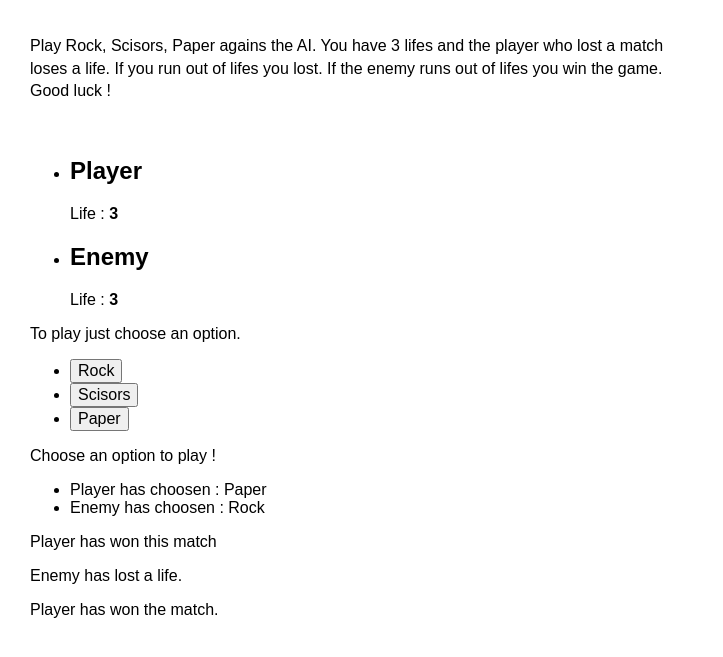
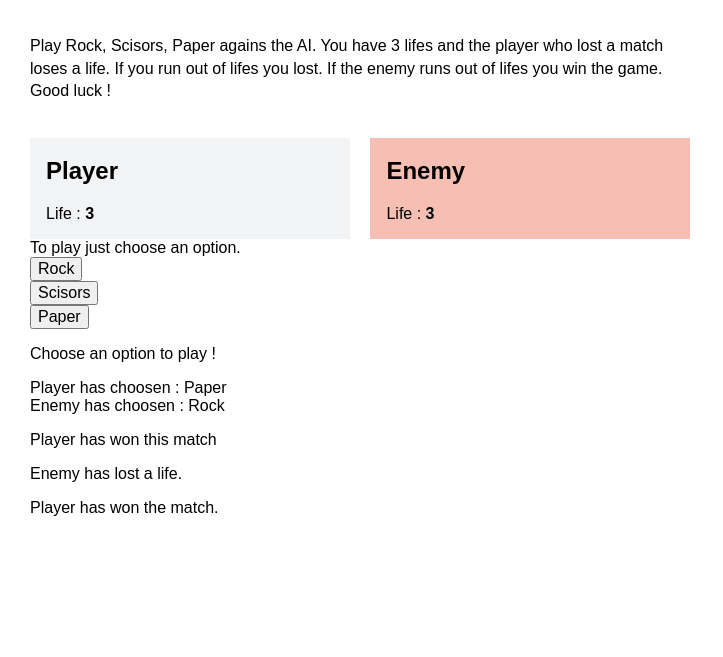
Before and after one commit to davidguerreiro/rsp, a PHP site: page / in a window 1280 px wide. Shown: the part 85-742 px from the top of the page, without its empty margins (0-723 px from the left). Run offline with PHP 8.4, Linux system fonts and the light colour scheme.

Commit message:
complete game players html / css

```diff
--- a/css/prototype/game.scss
+++ b/css/prototype/game.scss
@@ -1,5 +1,11 @@
 html {
     font-size: $basefont;
+}
+
+ul {
+    padding: 0;
+    margin: 0;
+    list-style-type: none;
 }
 
 .game {
--- a/css/style.css
+++ b/css/style.css
@@ -717,6 +717,11 @@ th {
 html {
   font-size: 16px; }
 
+ul {
+  padding: 0;
+  margin: 0;
+  list-style-type: none; }
+
 .game {
   padding-left: 1.875rem; }
 
@@ -734,4 +739,17 @@ html {
   .game-instructions p {
     line-height: 1.4; }
 
+.game-players__element {
+  display: inline-block;
+  width: 20rem;
+  background-color: #f2f3f5;
+  margin-right: 1rem; }
+  .game-players__element .name, .game-players__element .player-data {
+    padding-left: 1rem; }
+  .game-players__element .player-data {
+    display: inline-block;
+    padding-bottom: 1rem; }
+  .game-players__element--enemy {
+    background-color: #f7bfb3; }
+
 /*# sourceMappingURL=style.css.map */
--- a/index.html
+++ b/index.html
@@ -20,7 +20,7 @@
 
         <section class="game game-players">
             <ul>
-                <li class="players__element players__element--player">
+                <li class="game-players__element game-players__element--player">
                     <h2 class="name globalid-player-name" id="player-name">
                         Player
                     </h2>
@@ -28,7 +28,7 @@
                         Life : <b id="player-life">3</b>
                     </span>
                 </li>
-                <li class="players__element players__element--enemy">
+                <li class="game-players__element game-players__element--enemy">
                     <h2 class="name globalid-enemy-name" id="enemy-name">
                         Enemy
                     </h2>
```
Also changed, not shown: css/prototype/game-players.scss (+22 -0 lines), 1 other file.
